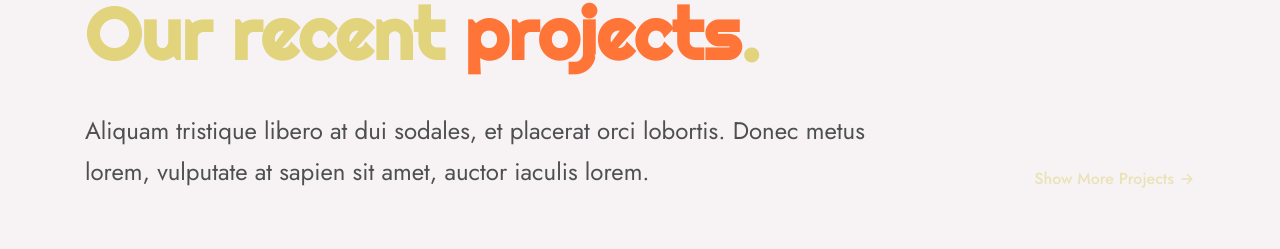
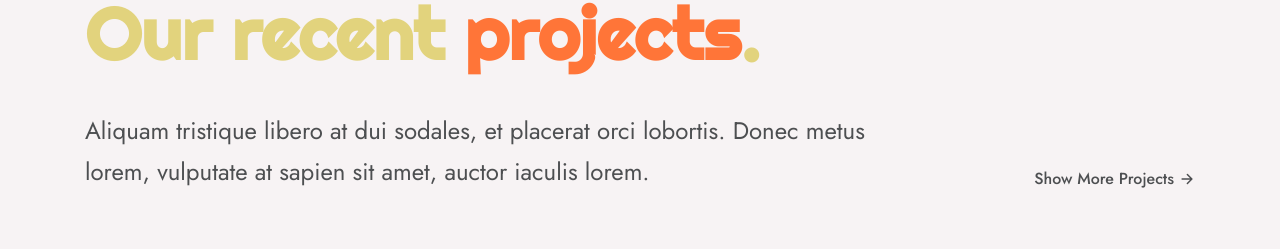
Before and after one commit to kibo-web-dev-fundamentals-july-23/wdf-jul-23-final-project-the-codecave, a plain HTML site: page index.html in a window 1280 px wide. Shown: the part 2565-2814 px from the top of the page. Drawn offline with nearby package versions, Linux system fonts and the light colour scheme; a web font is replaced by a local one.

Commit message:
refactoring...

```diff
--- a/assets/css/style.css
+++ b/assets/css/style.css
@@ -377,7 +377,7 @@ body.active {
   display: flex;
   align-items: center;
   gap: 5px;
-  color: var(--gunmetal);
+  color: var(--davys-gray);
   font-weight: var(--fw-500);
   transition: var(--transition-1);
 }
```
